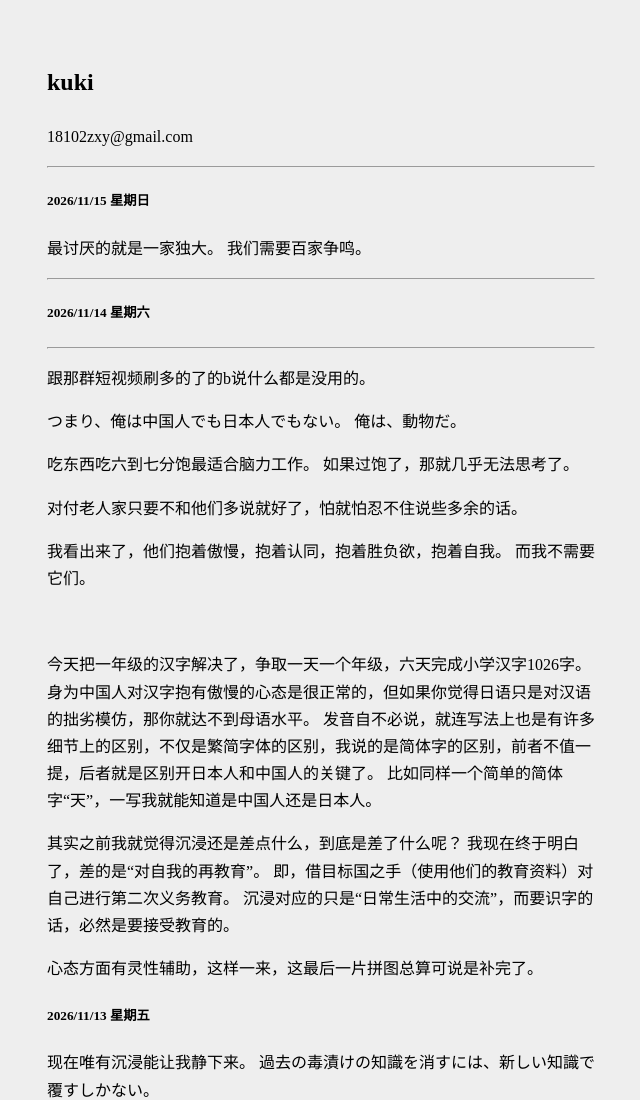
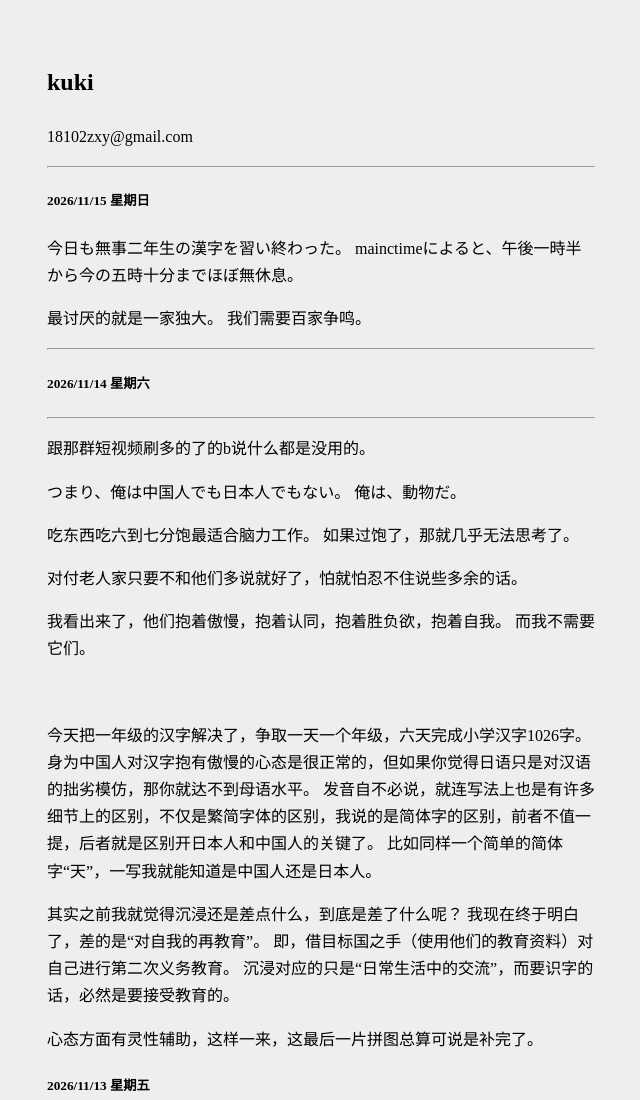
Before and after one commit to kuki-zzq/zuozhiqiao, a plain HTML site: page index.html in a window 1280 px wide. Shown: the top 1100 px of the page, without its empty margins (319-959 px from the left). Drawn offline with Linux system fonts and the light colour scheme.

Commit message:
Update index.html

```diff
--- a/index.html
+++ b/index.html
@@ -20,6 +20,10 @@
 <p>18102zxy@gmail.com</p>
                  <hr>
 <h5>2026/11/15&nbsp;星期日</h5>
+<p>
+    今日も無事二年生の漢字を習い終わった。
+    mainctimeによると、午後一時半から今の五時十分までほぼ無休息。
+</p>
 <p>
     最讨厌的就是一家独大。
     我们需要百家争鸣。
```
